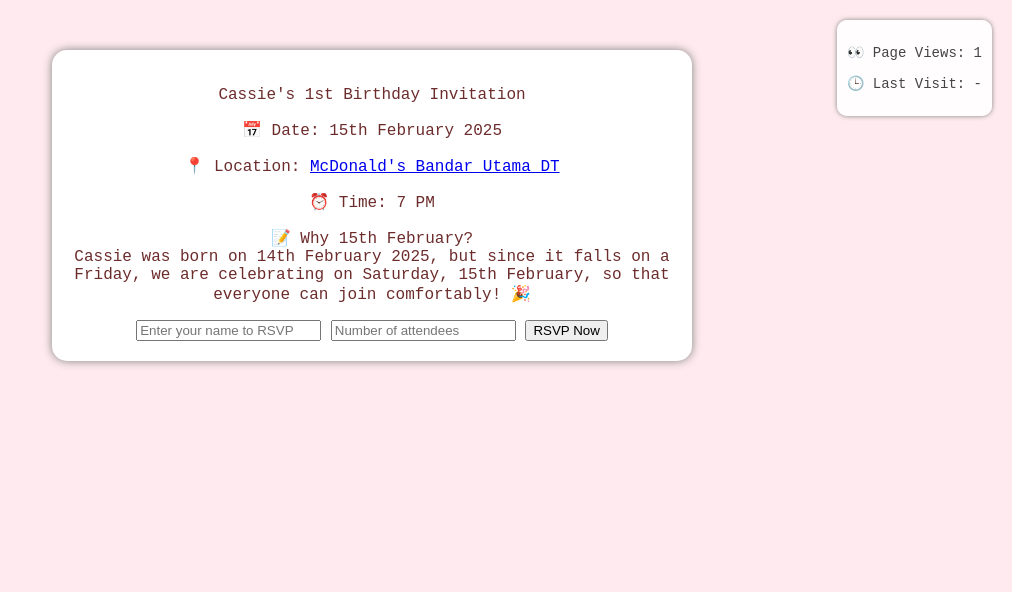
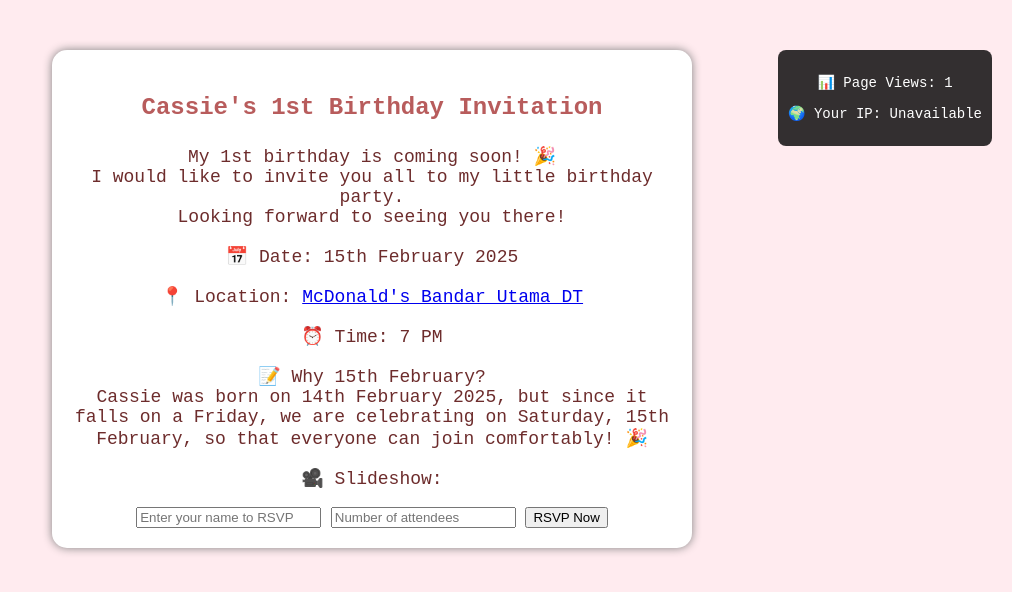
Before and after one commit to calvinwasfriendly/cassiebirthday, a plain HTML site: page index.html in a window 1280 px wide. Shown: the whole page, without its empty margins (268-1280 px from the left). Drawn offline with Linux system fonts and the light colour scheme; no server answers.

Commit message:
Update index.html

```diff
--- a/index.html
+++ b/index.html
@@ -5,6 +5,7 @@
     <meta name="viewport" content="width=device-width, initial-scale=1.0">
     <title>Cassie's 1st Birthday Invitation</title>
 
+    <!-- Open Graph Meta Tags for WhatsApp Preview -->
     <meta property="og:title" content="Cassie's 1st Birthday Invitation">
     <meta property="og:description" content="Join us for Cassie's birthday celebration! 🎉">
     <meta property="og:image" content="https://t4.ftcdn.net/jpg/02/87/58/53/360_F_287585365_Frif6YALlDhXdo03m9DfHJ5hlu4kj3Fp.jpg">
@@ -17,7 +18,6 @@
             text-align: center;
             font-family: 'Courier New', Courier, monospace;
             color: #6d2c2c;
-            animation: fadeIn 2s ease-in;
             margin: 0;
             padding: 0;
         }
@@ -30,22 +30,40 @@
             width: 80%;
             max-width: 600px;
         }
-        .stats-box {
+        .header {
+            font-size: 24px;
+            font-weight: bold;
+            color: #b85c5c;
+        }
+        .details {
+            font-size: 18px;
+            margin-top: 10px;
+        }
+        .video-container {
+            width: 100%;
+            max-width: 560px;
+            margin: auto;
+        }
+        /* Floating Counter & IP */
+        .floating-info {
             position: fixed;
-            top: 20px;
+            top: 50px;
             right: 20px;
-            background: rgba(255, 255, 255, 0.9);
+            background: rgba(0, 0, 0, 0.8);
+            color: white;
             padding: 10px;
-            border-radius: 10px;
-            box-shadow: 0px 0px 5px gray;
+            border-radius: 8px;
             font-size: 14px;
-            color: #444;
+            text-align: center;
         }
     </style>
 </head>
 <body>
     <div class="container">
         <p class="header">Cassie's 1st Birthday Invitation</p>
+        <p class="details">My 1st birthday is coming soon! 🎉<br>
+        I would like to invite you all to my little birthday party.<br>
+        Looking forward to seeing you there!</p>
         <p class="details">📅 Date: 15th February 2025</p>
         <p class="details">📍 Location: <a href="https://g.co/kgs/FnKbdMn" target="_blank">McDonald's Bandar Utama DT</a></p>
         <p class="details">⏰ Time: 7 PM</p>
@@ -53,6 +71,7 @@
         <p class="details">📝 Why 15th February? <br>
         Cassie was born on 14th February 2025, but since it falls on a Friday, we are celebrating on Saturday, 15th February, so that everyone can join comfortably! 🎉</p>
 
+        <p class="details">🎥 Slideshow:</p>
         <div class="video-container">
             <div id="videoPlayer"></div>
         </div>
@@ -64,45 +83,23 @@
                 <button type="submit">RSVP Now</button>
             </form>
         </div>
+        <p id="response" style="color: green; display: none;">Thank you for RSVPing! See you there! 🎉</p>
     </div>
 
-    <!-- Visitor Stats Box -->
-    <div class="stats-box">
-        <p>👀 Page Views: <span id="viewCount">0</span></p>
-        <p>🕒 Last Visit: <span id="lastVisit">-</span></p>
+    <!-- Floating Info Box -->
+    <div class="floating-info">
+        <p>📊 Page Views: <span id="pageViews">0</span></p>
+        <p>🌍 Your IP: <span id="userIP">Loading...</span></p>
     </div>
 
+    <!-- YouTube Player API Script -->
     <script>
-        // Page View Counter
-        if (localStorage.getItem("pageViews")) {
-            let views = parseInt(localStorage.getItem("pageViews")) + 1;
-            localStorage.setItem("pageViews", views);
-            document.getElementById("viewCount").textContent = views;
-        } else {
-            localStorage.setItem("pageViews", 1);
-            document.getElementById("viewCount").textContent = 1;
-        }
-
-        // Last Visit Timestamp
-        let lastVisit = localStorage.getItem("lastVisit");
-        if (lastVisit) {
-            document.getElementById("lastVisit").textContent = lastVisit;
-        }
-        let now = new Date().toLocaleString();
-        localStorage.setItem("lastVisit", now);
-
-        // YouTube API for autoplay video
-        var tag = document.createElement('script');
-        tag.src = "https://www.youtube.com/iframe_api";
-        var firstScriptTag = document.getElementsByTagName('script')[0];
-        firstScriptTag.parentNode.insertBefore(tag, firstScriptTag);
-
         var player;
         function onYouTubeIframeAPIReady() {
             player = new YT.Player('videoPlayer', {
                 height: '315',
                 width: '560',
-                videoId: 'OnhzM1KcOyY',
+                videoId: 'OnhzM1KcOyY', // Ms. Rachel video
                 playerVars: {
                     autoplay: 1,
                     controls: 0,
@@ -121,7 +118,7 @@
             });
         }
 
-        // Unmute video on user click
+        // Unmute the video when user clicks anywhere
         document.addEventListener("click", function () {
             if (player) {
                 player.unMute();
@@ -129,6 +126,27 @@
             }
         }, { once: true });
 
+        // Load YouTube API
+        var tag = document.createElement('script');
+        tag.src = "https://www.youtube.com/iframe_api";
+        var firstScriptTag = document.getElementsByTagName('script')[0];
+        firstScriptTag.parentNode.insertBefore(tag, firstScriptTag);
+
+        // Page View Counter
+        let views = localStorage.getItem('pageViews') || 0;
+        views++;
+        localStorage.setItem('pageViews', views);
+        document.getElementById("pageViews").innerText = views;
+
+        // Fetch IP Address
+        fetch('https://ipinfo.io/json?token=YOUR_TOKEN_HERE')
+            .then(response => response.json())
+            .then(data => {
+                document.getElementById("userIP").innerText = data.ip;
+            })
+            .catch(() => {
+                document.getElementById("userIP").innerText = "Unavailable";
+            });
     </script>
 </body>
 </html>
```
